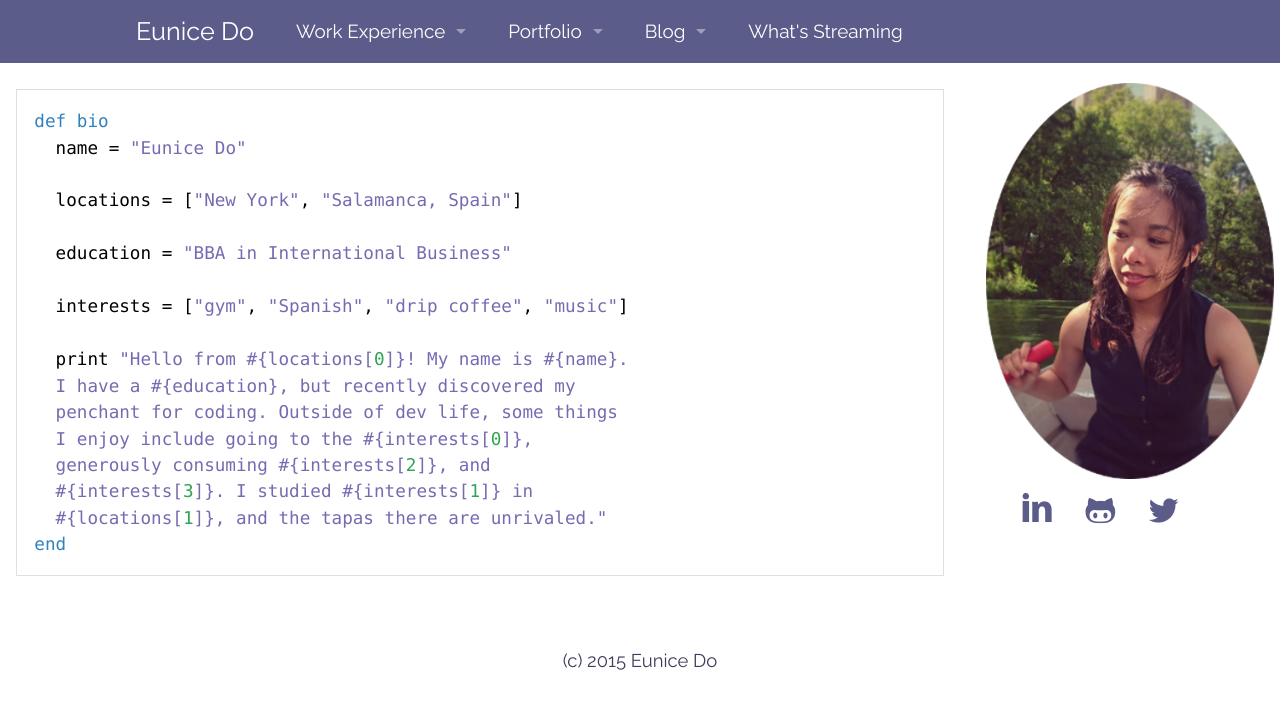
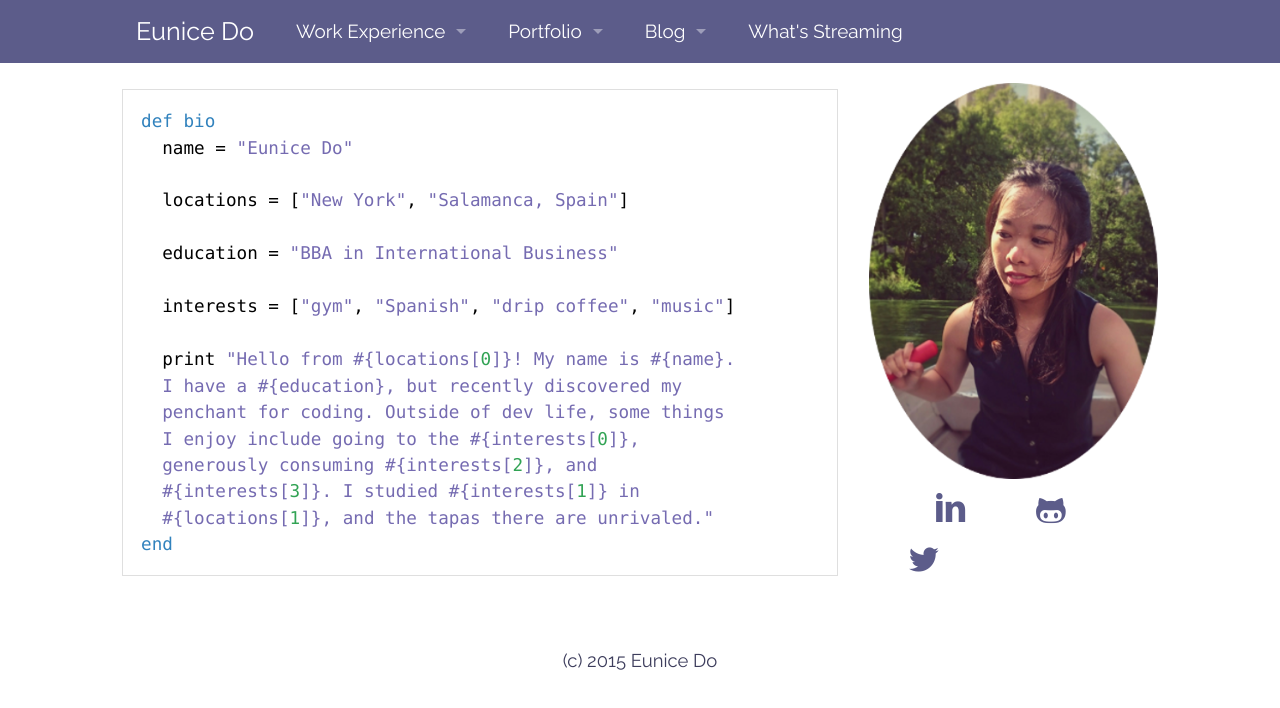
Before and after one commit to Yoonis/Yoonis.github.io, a website: page index.html in a window 1280 px wide. Drawn offline with nearby package versions, Linux system fonts and the light colour scheme; files whose address does not match are found by name.

Commit message:
Fix homepage whitespace

```diff
--- a/index.html
+++ b/index.html
@@ -72,7 +72,8 @@
 
   <section>
     <div class="row">
-      <div class="columns medium-9">
+      <div class="columns medium-1"><pre> </pre></div>
+      <div class="columns medium-7">
         <pre>
           <code class="ruby">def bio
   name = "Eunice Do"
@@ -101,6 +102,7 @@ end 		  </code>
           <li><a href="https://twitter.com/Eunice_Tries"><span class="icon-twitter"></span></a></li>
         </ul>
       </div>
+      <div class="columns medium-1"><pre> </pre></div>
     </div>
   </section>
 
--- a/stylesheets/main-index.css
+++ b/stylesheets/main-index.css
@@ -7,14 +7,14 @@
 
 .avatar {
 	margin-top: 20px;
-	margin-left: 10px;
 }
 
 .icon-links li {
 	display: inline-block;
 	margin-top: 1rem;
 	font-size: 1.2rem;
-	margin-right: 1rem;
+	margin-right: 2rem;
+	margin-left: 1.2rem;
 	font-color: #5C5C8A;
 }
 
```
